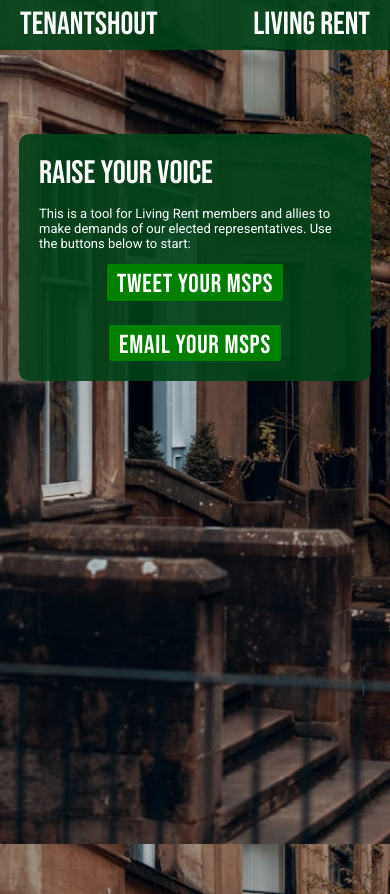
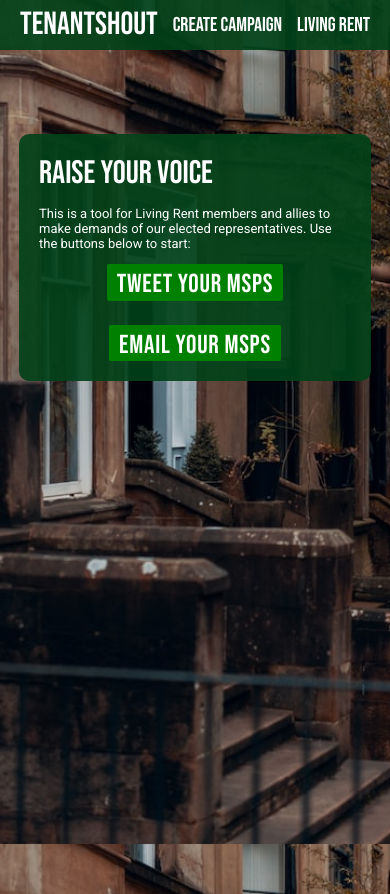
Before and after one commit to gordonmaloney/msp-ceasefire, a React (Create React App) app: page / in a window 390 px wide. Built offline with nearby package versions, Linux system fonts and the light colour scheme.

Commit message:
link to create campaign in header

```diff
--- a/src/Header.jsx
+++ b/src/Header.jsx
@@ -19,8 +19,14 @@ export const Header = () => {
         </span>
       </Link>
 
+      <Link to="../newcampaign">
+        <span className="bebas header3 header NavBarLink" style={{ margin: 0}}>
+          Create campaign
+        </span>
+      </Link>
+
       <a href="https://www.livingrent.org" target="_blank">
-        <span className="bebas header3 header" style={{ margin: 0, paddingRight: "20px" }}>
+        <span className="bebas header3 header NavBarLink" style={{ margin: 0, paddingRight: "20px" }}>
           Living Rent
         </span>
       </a>
--- a/src/index.css
+++ b/src/index.css
@@ -195,4 +195,7 @@ height: 0px !important;
     visibility: visible;
     height: 35px !important;
   }
+  .NavBarLink {
+    font-size: 20px;
+  }
 }
```
